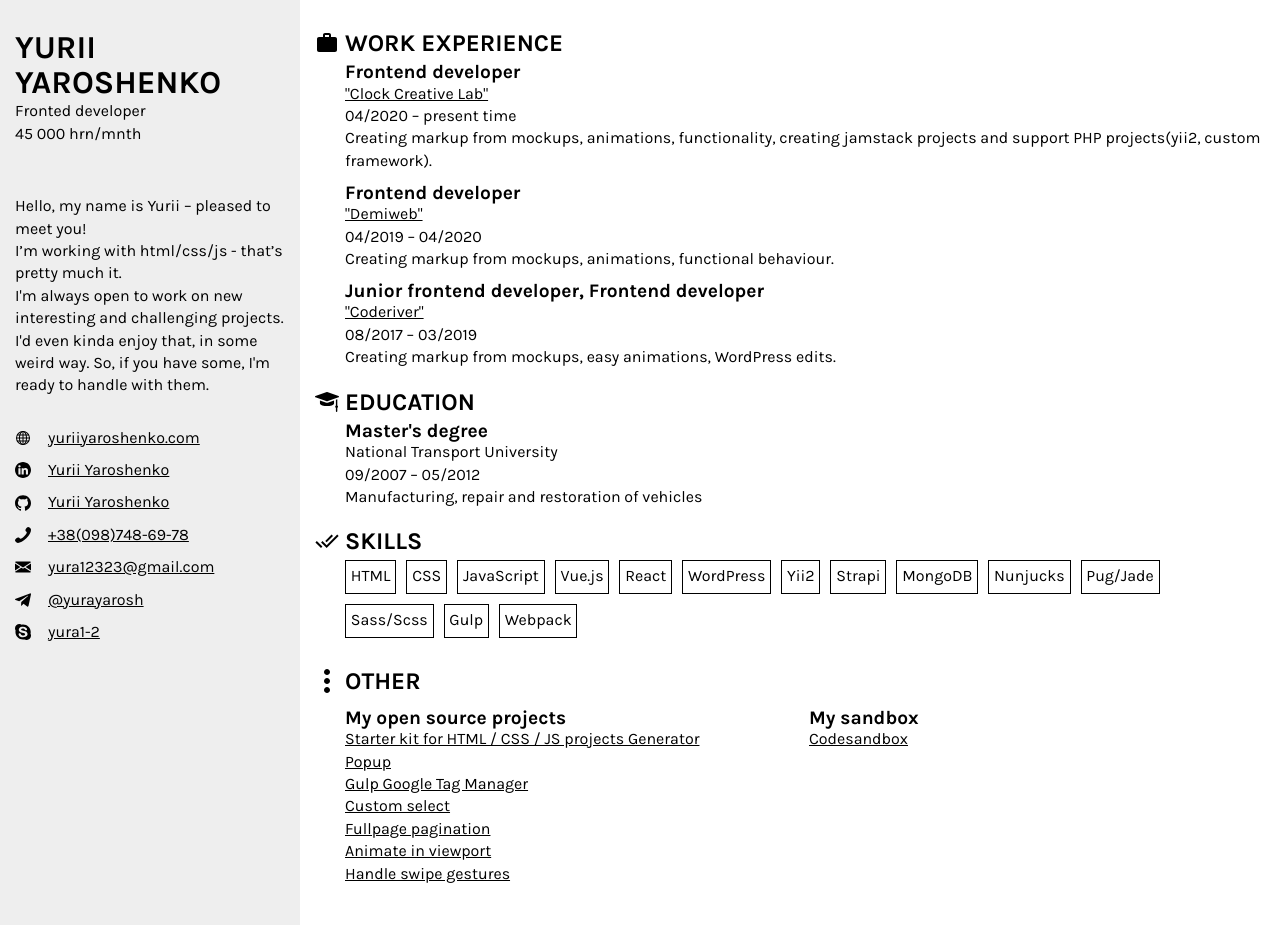
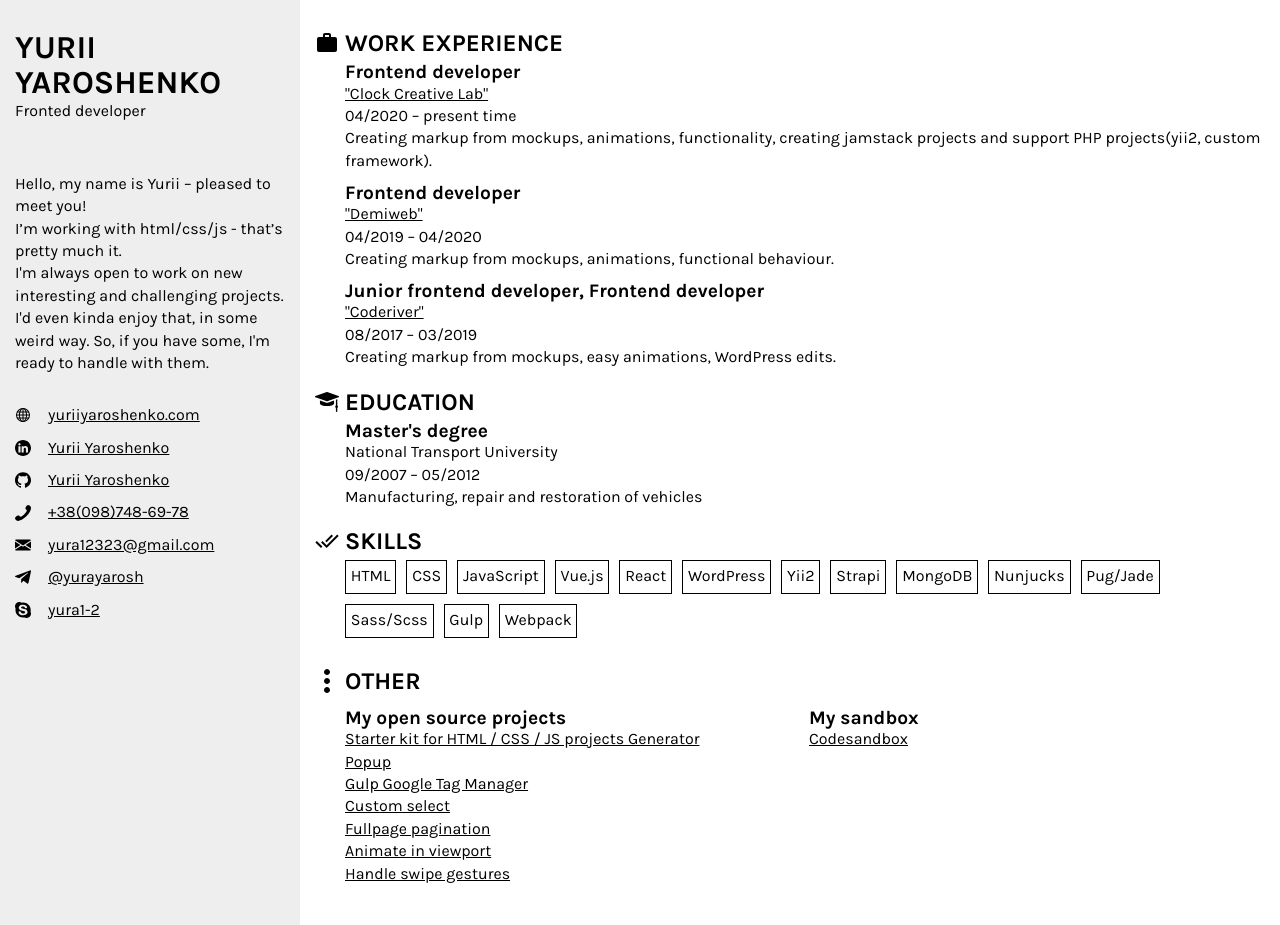
Before and after one commit to yurayarosh/cv, a Jekyll site: the page built from index.md, in a window 1280 px wide. Built offline with Jekyll 4.4.1, drawn with Linux system fonts in a browser that asks for light colours.

Commit message:
Remove salary info.

```diff
--- a/_includes/aside.html
+++ b/_includes/aside.html
@@ -7,7 +7,7 @@
 
   <div class="aside__subttl">
     <div class="aside-text">{{ general.position }}</div>
-    <div class="aside__text">{{ general.salary }}</div>
+    <!-- <div class="aside__text">{{ general.salary }}</div> -->
   </div>
 
 
```
Also changed, not shown: Gemfile.lock.
